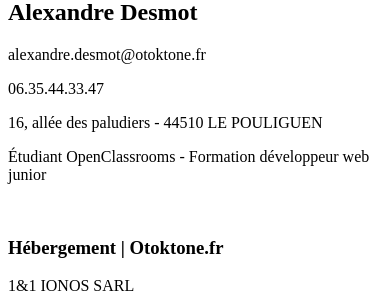
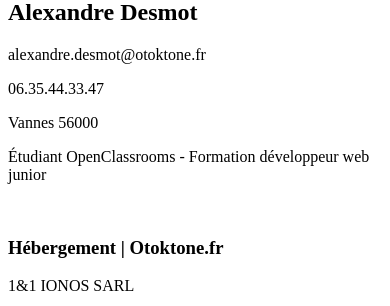
Before and after one commit to Otoktone/otoktone.fr, a Symfony app: template templates/front/mentions.html.twig in a window 390 px wide; the page is wider, and only the part inside the window is pictured. Shown: the part 2075-2381 px from the top of that part. Run offline with Twig, Linux system fonts and the light colour scheme; the template is opened without the code that fills it, so the values that code supplies are empty; style sheets or scripts are compiled from the project's sources; some libraries are stand-ins or nearby versions.

Commit message:
responsive fixes

```diff
--- a/assets/styles/front/nav/side-menu.css
+++ b/assets/styles/front/nav/side-menu.css
@@ -113,10 +113,6 @@
   #copyright {
     padding-top: 25px;
   }
-
-  #copyright a {
-    font-size: 11px;
-  }
 }
 
 @media screen and (max-height: 450px) {
--- a/templates/front/mentions.html.twig
+++ b/templates/front/mentions.html.twig
@@ -28,7 +28,7 @@
                     <h2>Alexandre Desmot</h2>
                     <p>alexandre.desmot@otoktone.fr</p>
                     <p>06.35.44.33.47</p>
-                    <p>16, allée des paludiers - 44510 LE POULIGUEN</p>
+                    <p>Vannes 56000</p>
                     <p>Étudiant OpenClassrooms - Formation développeur web junior</p>
                 </div>
                 <br>
```
Also changed, not shown: assets/styles/front/pages/mentions.css (+6 -4 lines).
